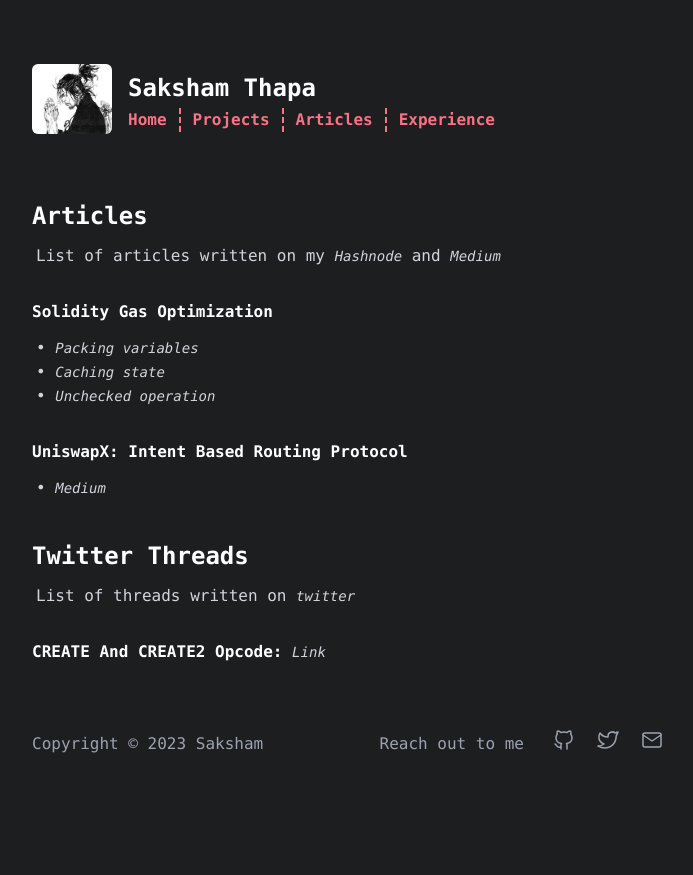
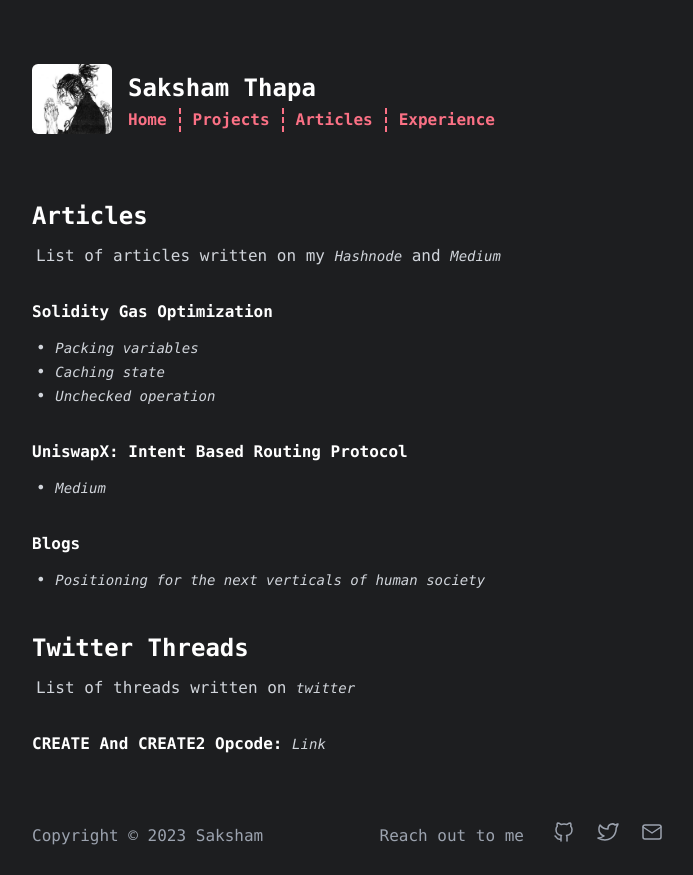
Before and after one commit to Saksham010/portfolio-website, a React (Vite) app: page /article in a window 1280 px wide. Shown: the whole page, without its empty margins (288-981 px from the left). Before the commit the page ends 800 px from the top, so only its background shows below. Built offline with nearby package versions, Linux system fonts and the light colour scheme.

Commit message:
Update article.jsx

```diff
--- a/src/routes/article.jsx
+++ b/src/routes/article.jsx
@@ -31,6 +31,16 @@ export default function Article() {
                     </ul>
             </p>
         </div>
+
+        <div className="w-3/6 mx-auto mt-8">
+            <h1 className='text-white text-md font-bold '>Blogs</h1>
+            <p className='text-gray-300 text-md pt-3 pl-1'>
+                    <ul>
+                        <li>&#8226; <a href="https://ouranostheos.blogspot.com/2024/12/positioning-for-next-verticals-of-human.html"  target="_blank" className="hover:cursor-pointer hover:underline hover:text-rose-400 text-sm italic">Positioning for the next verticals of human society</a></li>
+
+                    </ul>
+            </p>
+        </div>
         <div className="w-3/6 mx-auto mt-10">
             <h1 className='text-white text-2xl font-bold '>Twitter Threads</h1>
             <p className='text-gray-300 text-md pt-3 pl-1'>List of threads written on <a href='https://twitter.com/ouranosTheos' target="_blank" className="hover:cursor-pointer hover:underline hover:text-rose-400 text-sm italic">twitter</a></p>
```
